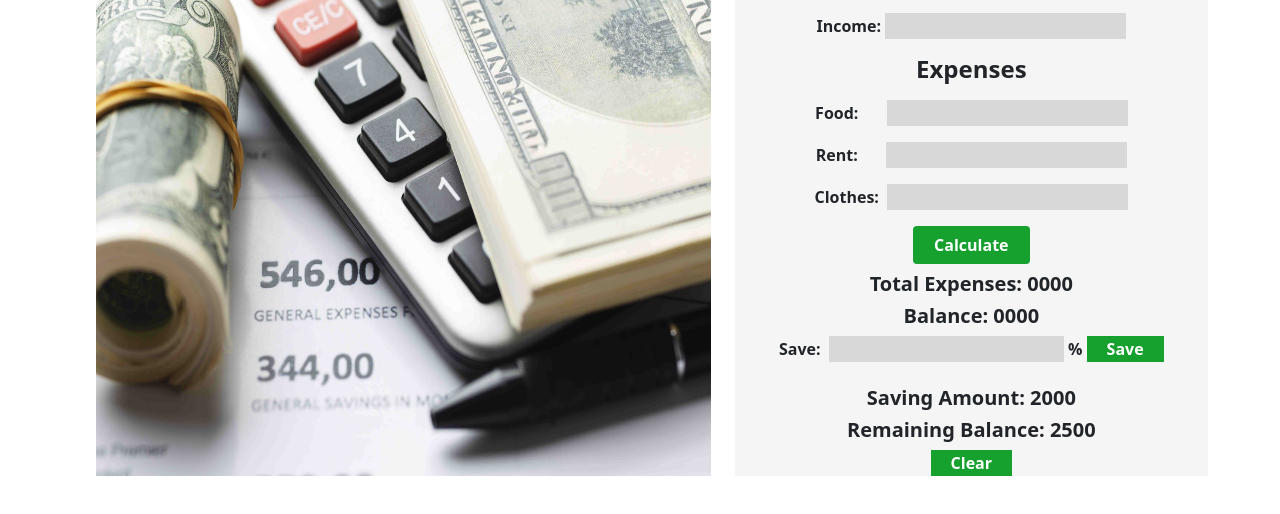
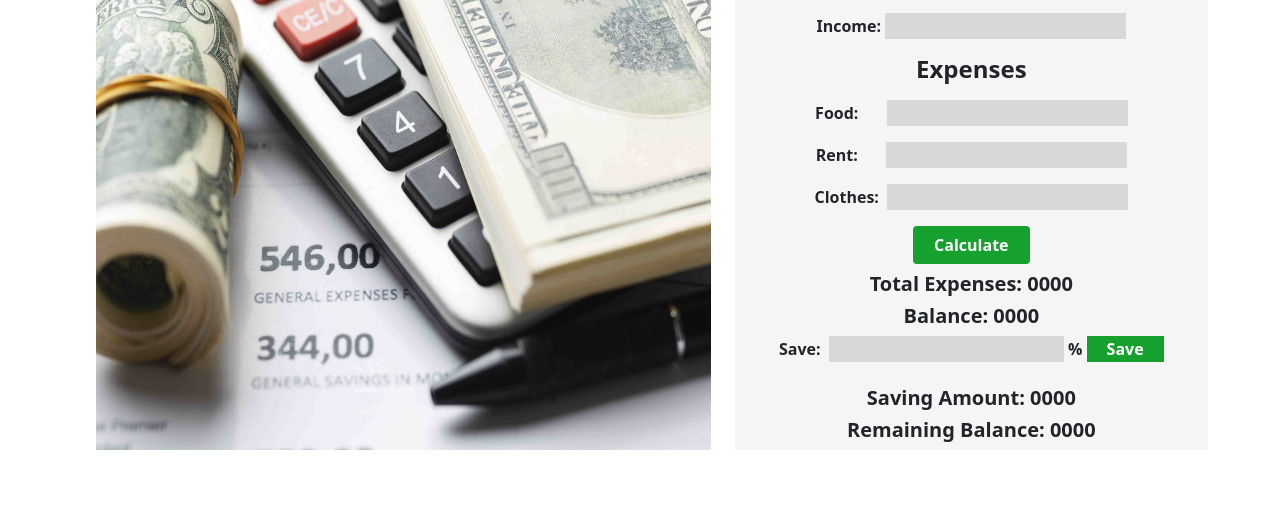
Before and after one commit to tanvirulislam149/money-master, a plain HTML site: page index.html in a window 1280 px wide. Shown: the part 128-642 px from the top of the page. Drawn offline with nearby package versions, Linux system fonts and the light colour scheme.

Commit message:
finished everything

```diff
--- a/app.js
+++ b/app.js
@@ -71,6 +71,7 @@ function calculateSavings() {
     let incomeNumber = incomeAndSaveInput("income-field", "income-error");
     let saveNumber = incomeAndSaveInput("save-field", "save-error");
     let savingsAmount = document.getElementById("savings-amount");
+    let remainingBalance = document.getElementById("remaining-balance");
     let error = document.getElementById("save-error");
     let compareBalance = calculatingBalance();
     let savings = (incomeNumber * (saveNumber / 100));
@@ -81,6 +82,7 @@ function calculateSavings() {
     else {
         error.style.display = "none";
         savingsAmount.innerText = savings;
+        remainingBalance.innerText = compareBalance - savings;
     }
 
 }
--- a/index.html
+++ b/index.html
@@ -50,9 +50,8 @@
                     <span class="fw-bold"> % </span>
                     <button type="button" id="save-btn" class="border-0 btn-color">Save</button>
                     <p id="save-error" class="error-msg"></p>
-                    <h5 class="fw-bold my-2">Saving Amount: <span id="savings-amount">2000</span></h5>
-                    <h5 class="fw-bold my-2">Remaining Balance: <span>2500</span></h5>
-                    <button type="button" id="clear-btn" class="border-0 btn-color">Clear</button>
+                    <h5 class="fw-bold my-2">Saving Amount: <span id="savings-amount">0000</span></h5>
+                    <h5 class="fw-bold my-2">Remaining Balance: <span id="remaining-balance">0000</span></h5>
                 </div>
             </div>
         </div>
```
